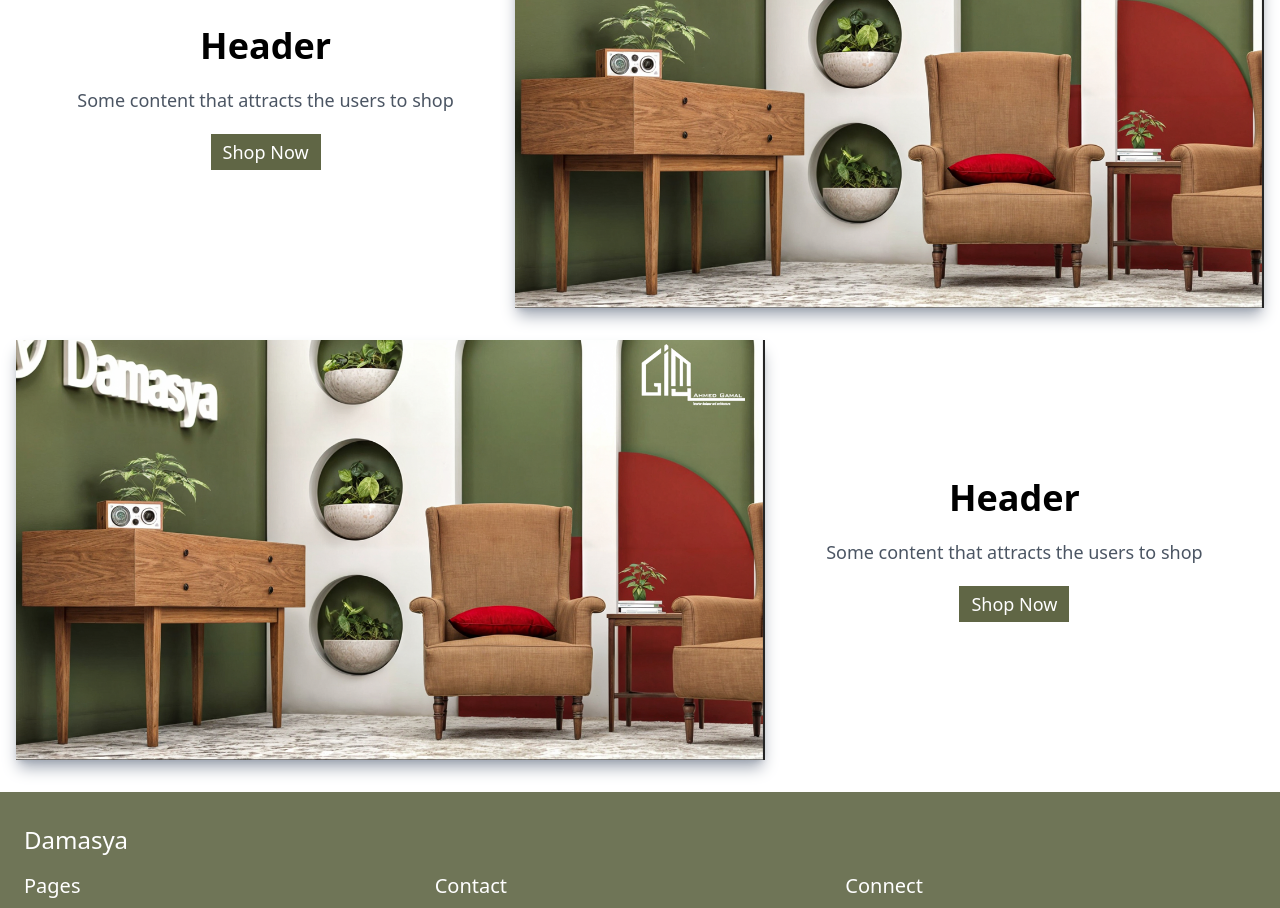
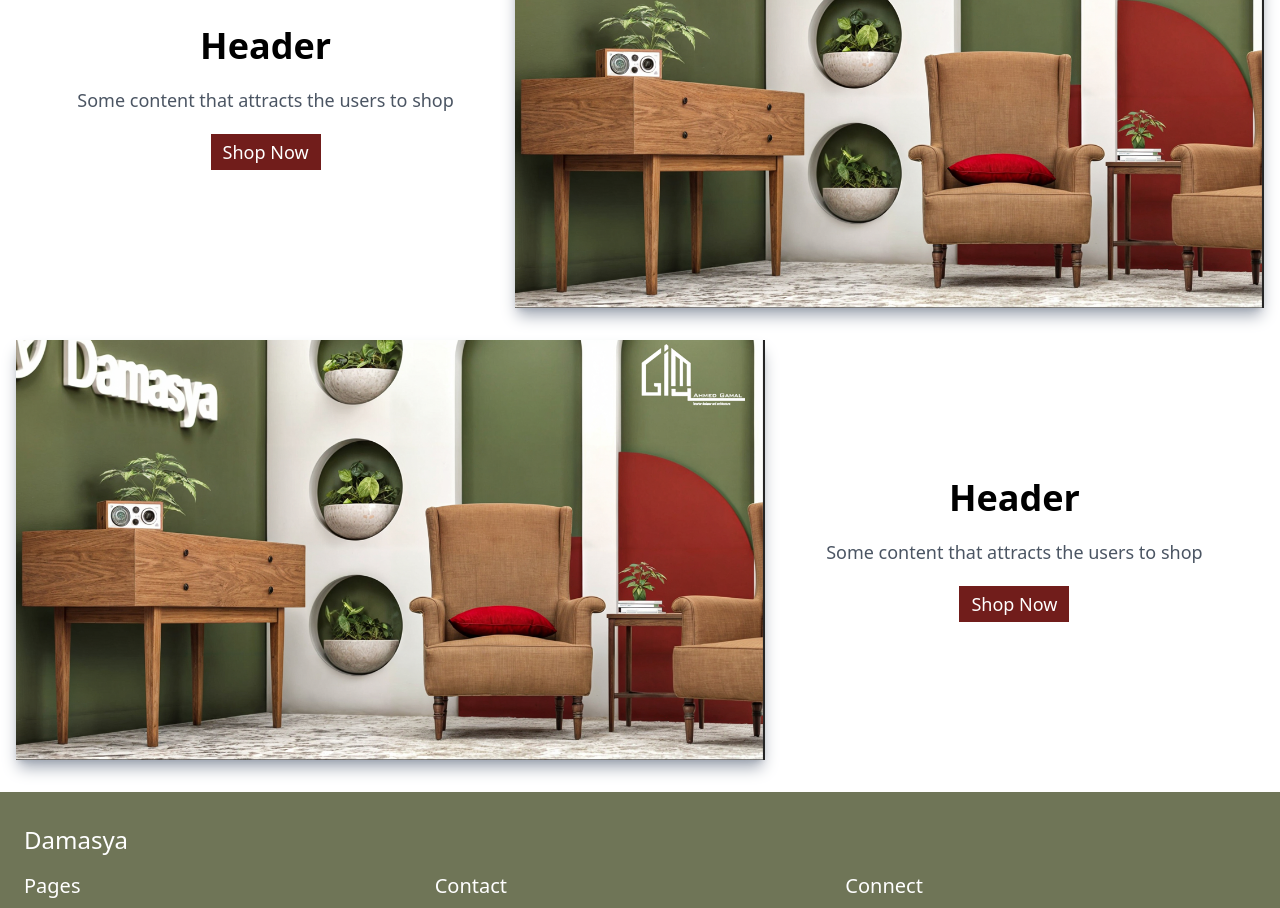
Before and after one commit to ziadabdelaziz/damasya, a React (Vite) app: page / in a window 1280 px wide. Shown: the part 1360-2268 px from the top of the page. Built offline with nearby package versions, Linux system fonts and the light colour scheme.

Commit message:
feat: red feature section button

```diff
--- a/src/components/home/FeatureSection.tsx
+++ b/src/components/home/FeatureSection.tsx
@@ -16,7 +16,7 @@ const FeatureSection: React.FC<SectionLayout> = ({isReverse}) => {
                 <span className='p-5 m-auto md:w-2/5 text-center'>
                     <p className='text-4xl font-bold mb-5'>Header</p>
                     <p className='text-gray-600'>Some content that attracts the users to shop</p>
-                    <button className='mt-5 px-3 py-1 bg-app-secondary text-white hover:drop-shadow-lg hover:bg-opacity-80'>Shop Now</button>
+                    <button className='mt-5 px-3 py-1 bg-app-action text-white hover:drop-shadow-lg hover:bg-opacity-90'>Shop Now</button>
                 </span>
             </div>
         </div>
```
